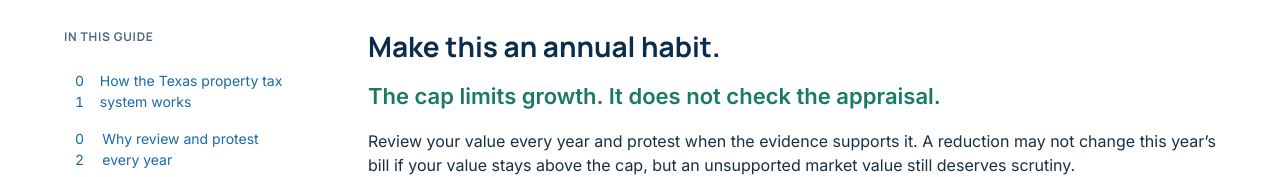
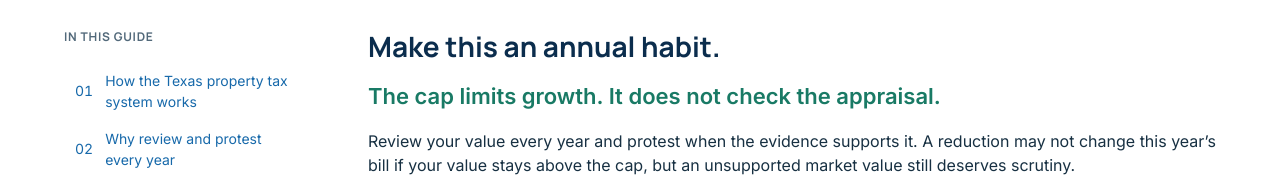
Before and after one commit to wlreich/PropertyTaxHelper, a Next.js app in the folder web/: page /protest-guide in a window 1280 px wide. Shown: the part 627-804 px from the top of the page. Built offline with nearby package versions, Linux system fonts and the light colour scheme.

Commit message:
Keep chapter numbers readable at enlarged text sizes

```diff
--- a/web/src/app/protest-guide/protest-guide.css
+++ b/web/src/app/protest-guide/protest-guide.css
@@ -22,7 +22,7 @@
 .guide-sidebar a { display: flex; align-items: center; gap: var(--space-3); min-height: var(--target-min); padding: var(--space-2); border-left: var(--focus-width) solid transparent; font-size: var(--text-small); text-decoration: none; }
 .guide-sidebar a[aria-current] { border-color: var(--color-action); background: var(--color-surface-info); font-weight: var(--weight-bold); }
 .guide-sidebar a:hover { text-decoration: underline; }
-.guide-sidebar a span { font-variant-numeric: tabular-nums; }
+.guide-sidebar a span { font-variant-numeric: tabular-nums; white-space: nowrap; flex: none; }
 .guide-deadline { padding: var(--space-4); background: var(--color-background); font-size: var(--text-small); }
 .guide-deadline p { margin: var(--space-2) 0 0; color: var(--color-text-muted); }
 .guide-content { min-width: 0; display: grid; grid-template-columns: minmax(0, 1fr); gap: var(--space-12); }
@@ -40,7 +40,7 @@
 .guide-chapter summary::-webkit-details-marker { display: none; }
 .guide-chapter summary:focus-visible, .guide-table-scroll:focus-visible { outline: var(--focus-ring); outline-offset: var(--focus-offset); }
 .guide-chapter summary h3 { display: flex; gap: var(--space-3); flex: 1; font-size: var(--text-body); font-weight: var(--weight-semibold); line-height: var(--line-body); margin: 0; }
-.guide-chapter summary h3 span { font-variant-numeric: tabular-nums; }
+.guide-chapter summary h3 span { font-variant-numeric: tabular-nums; white-space: nowrap; flex: none; }
 .guide-disclosure { flex: none; font-size: var(--text-h3); color: var(--color-action); }
 .guide-disclosure::before { content: "+"; }
 .guide-chapter[open] .guide-disclosure::before { content: "−"; }
```
